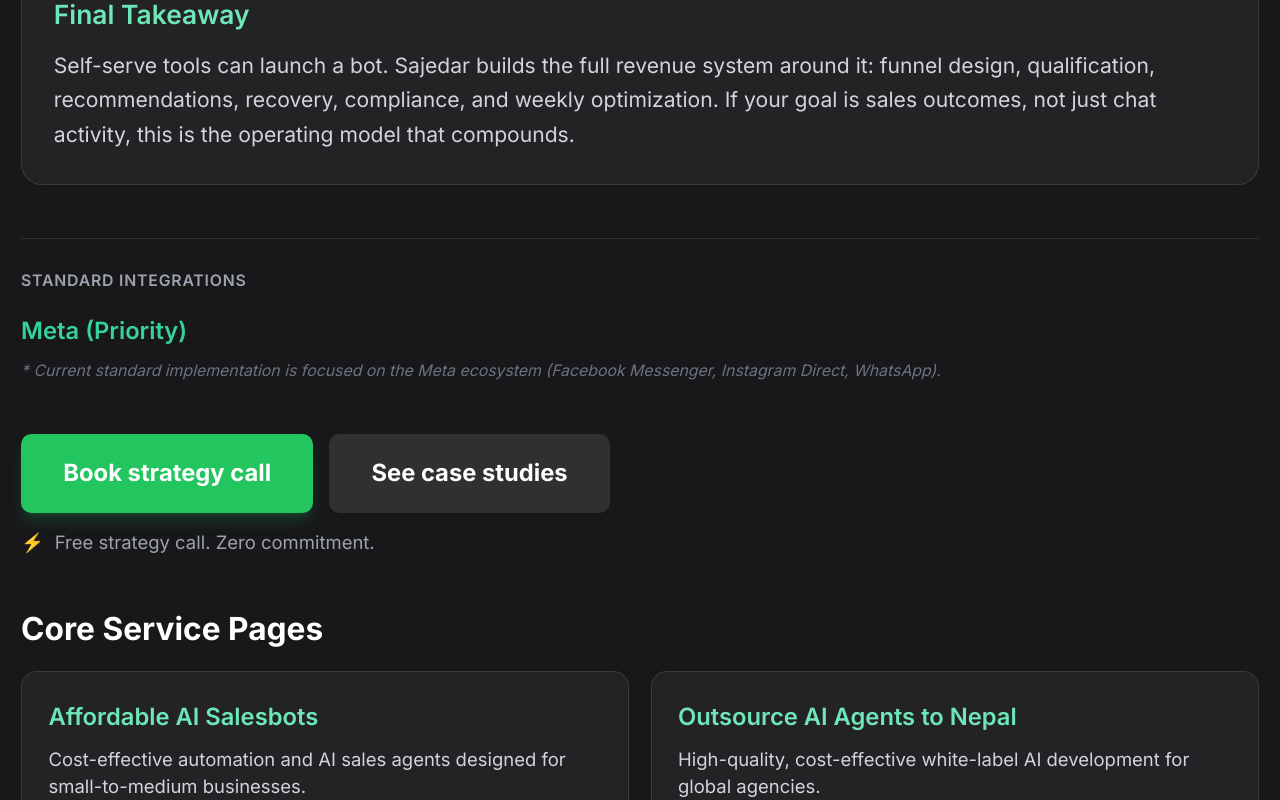
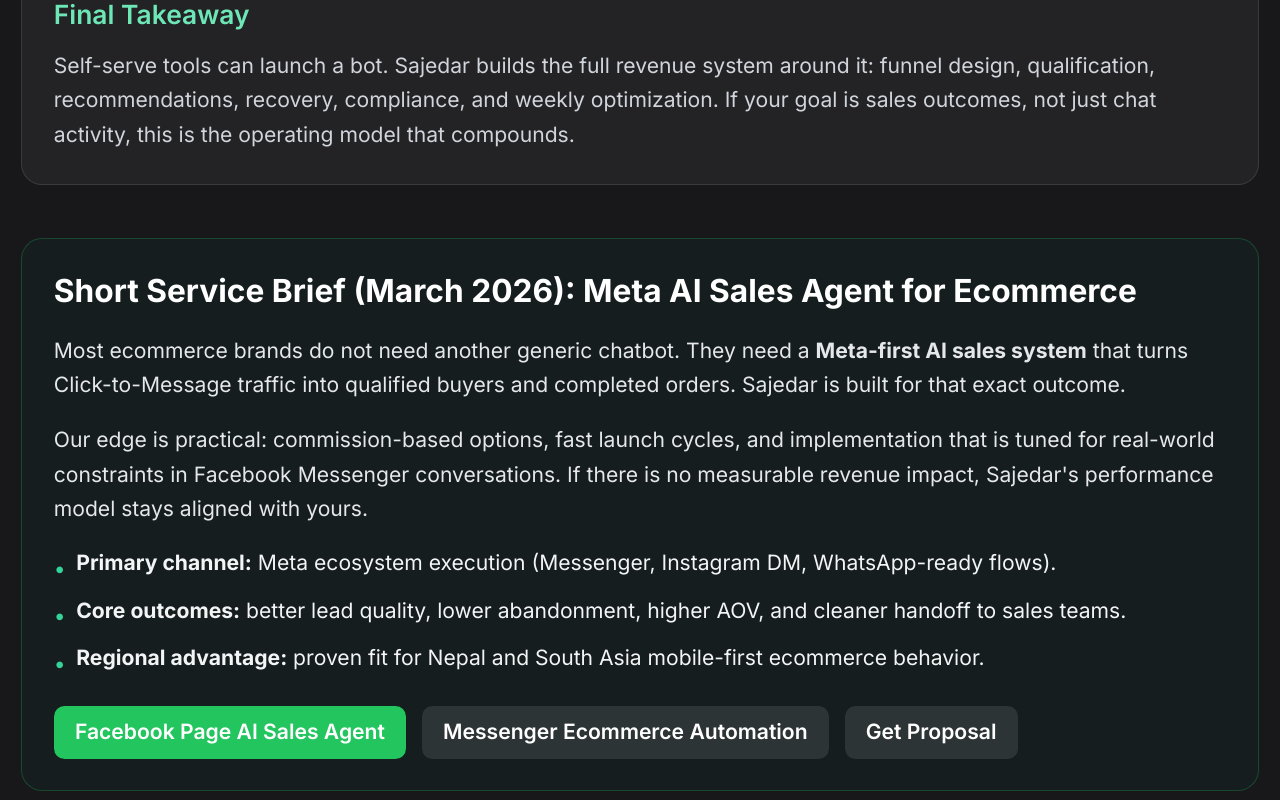
Before and after one commit to sehenagautam/sajedar-product-research, a Next.js app: page /chatbot-automation-agency in a window 1280 px wide. Shown: the part 5708-6508 px from the top of the page. Built offline with nearby package versions, Linux system fonts and the light colour scheme.

Commit message:
Draft Sajedar service article

```diff
--- a/src/app/chatbot-automation-agency/page.tsx
+++ b/src/app/chatbot-automation-agency/page.tsx
@@ -138,7 +138,7 @@
         </div>
 
         <div className="rounded-2xl border border-white/10 bg-white/5 p-6">
-          <h2 className="text-2xl font-bold text-white">New Service Article: Messenger Marketing Agency for Ecommerce</h2>
+          <h2 className="text-2xl font-bold text-white">Messenger Marketing Agency for Ecommerce</h2>
           <p className="mt-4 text-gray-300 leading-relaxed">
             Ecommerce brands do not lose sales because traffic is impossible. They lose sales because follow-up speed, qualification logic,
             and checkout support break down after the first click. That is exactly where a Messenger marketing agency for ecommerce creates ROI.
@@ -210,6 +210,28 @@
             recovery, compliance, and weekly optimization. If your goal is sales outcomes, not just chat activity, this is the operating model that compounds.
           </p>
         </div>
+
+        <div className="rounded-2xl border border-emerald-500/25 bg-emerald-900/10 p-6">
+          <h2 className="text-2xl font-bold text-white">Short Service Brief (March 2026): Meta AI Sales Agent for Ecommerce</h2>
+          <p className="mt-4 text-gray-200 leading-relaxed">
+            Most ecommerce brands do not need another generic chatbot. They need a <strong>Meta-first AI sales system</strong> that turns
+            Click-to-Message traffic into qualified buyers and completed orders. Sajedar is built for that exact outcome.
+          </p>
+          <p className="mt-4 text-gray-200 leading-relaxed">
+            Our edge is practical: commission-based options, fast launch cycles, and implementation that is tuned for real-world constraints
+            in Facebook Messenger conversations. If there is no measurable revenue impact, Sajedar&apos;s performance model stays aligned with yours.
+          </p>
+          <ul className="mt-4 space-y-2 text-gray-100">
+            <li className="flex items-start"><span className="text-emerald-400 mr-2 mt-1">•</span><span><strong>Primary channel:</strong> Meta ecosystem execution (Messenger, Instagram DM, WhatsApp-ready flows).</span></li>
+            <li className="flex items-start"><span className="text-emerald-400 mr-2 mt-1">•</span><span><strong>Core outcomes:</strong> better lead quality, lower abandonment, higher AOV, and cleaner handoff to sales teams.</span></li>
+            <li className="flex items-start"><span className="text-emerald-400 mr-2 mt-1">•</span><span><strong>Regional advantage:</strong> proven fit for Nepal and South Asia mobile-first ecommerce behavior.</span></li>
+          </ul>
+          <div className="mt-5 flex flex-wrap gap-3">
+            <Link href="/facebook-page-ai-sales-agent" className="px-4 py-2 bg-emerald-500 hover:bg-emerald-600 rounded-lg font-semibold">Facebook Page AI Sales Agent</Link>
+            <Link href="/messenger-ecommerce-automation" className="px-4 py-2 bg-white/10 hover:bg-white/20 rounded-lg font-semibold">Messenger Ecommerce Automation</Link>
+            <Link href="/proposal" className="px-4 py-2 bg-white/10 hover:bg-white/20 rounded-lg font-semibold">Get Proposal</Link>
+          </div>
+        </div>
       </section>
     </AgencySeoPage>
   );
```
